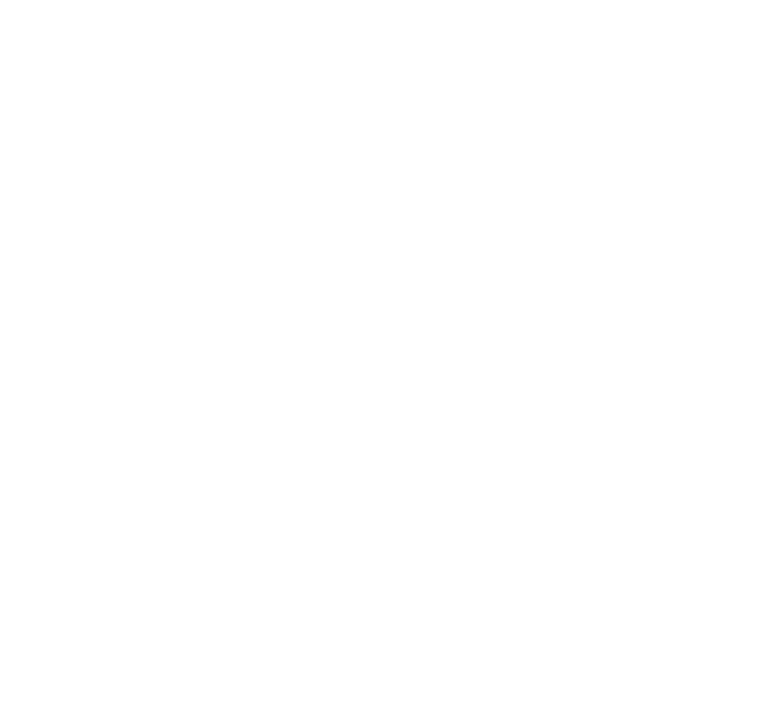
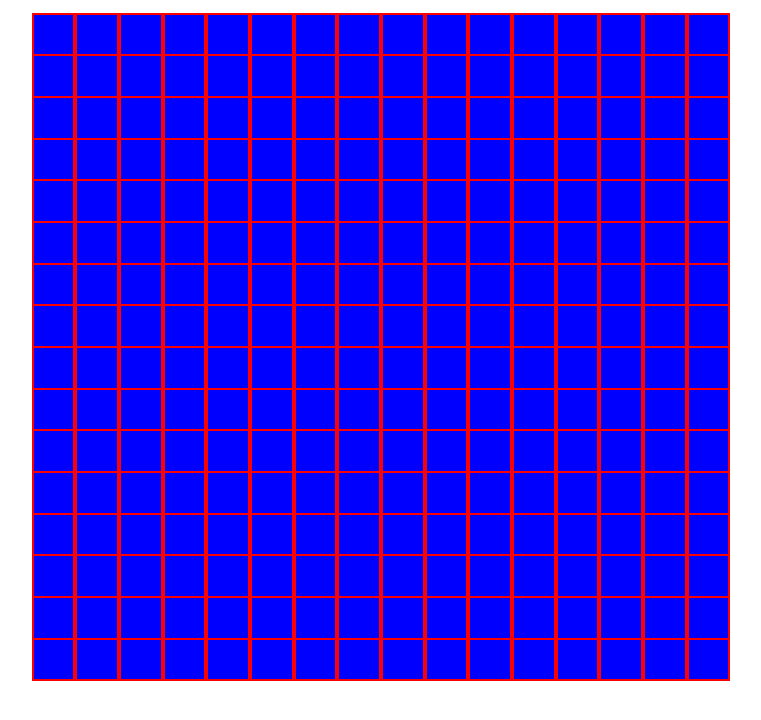
Before and after one commit to simonas-kulakauskas/odin-etch-a-sketch, a plain HTML site: page index.html in a window 1280 px wide. Shown: the whole page, without its empty margins (259-1020 px from the left). Drawn offline with Linux system fonts and the light colour scheme.

Commit message:
Created a 16x16 grid in javascript. Used flexbox in css to lay them out in a box shape

```diff
--- a/css/index.css
+++ b/css/index.css
@@ -0,0 +1,24 @@
+body {
+    padding: 0;
+    margin: 0;
+    display: flex;
+    justify-content: center;
+}
+
+#container {
+    display: flex;
+    justify-content: flex-start;
+    align-items: center;
+    margin: 1%;
+}
+
+.col,
+.row {
+    background-color: blue;
+    padding: 1.55vw;
+    border: 1px solid red;
+}
+
+.row {
+    padding: 0;
+}
--- a/js/index.js
+++ b/js/index.js
@@ -1,2 +1,14 @@
 // Select container div that we will be adding all the other divs to.
 const containerDiv = document.querySelector("#container");
+
+// Creates 16 div boxes as rows
+for (let i = 0; i < 16; i++) {
+    const rowDiv = document.createElement("div");
+    rowDiv.className = "row";
+    for (let j = 0; j < 16; j++) {
+        const colDiv = document.createElement("div");
+        colDiv.className = "col";
+        rowDiv.appendChild(colDiv);
+    }
+    containerDiv.appendChild(rowDiv);
+}
```
Also changed, not shown: index.html (+3 -1 lines).
